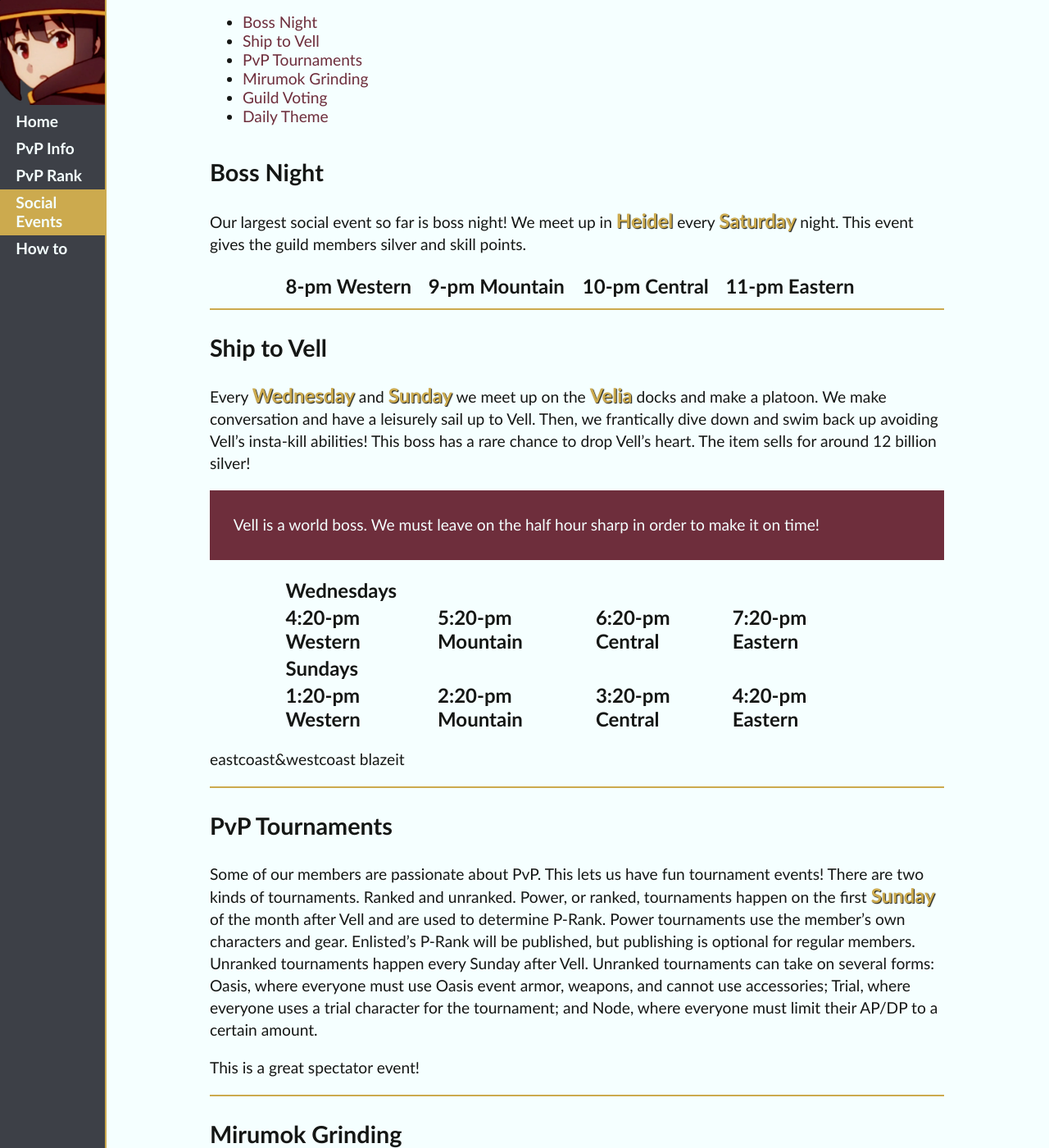
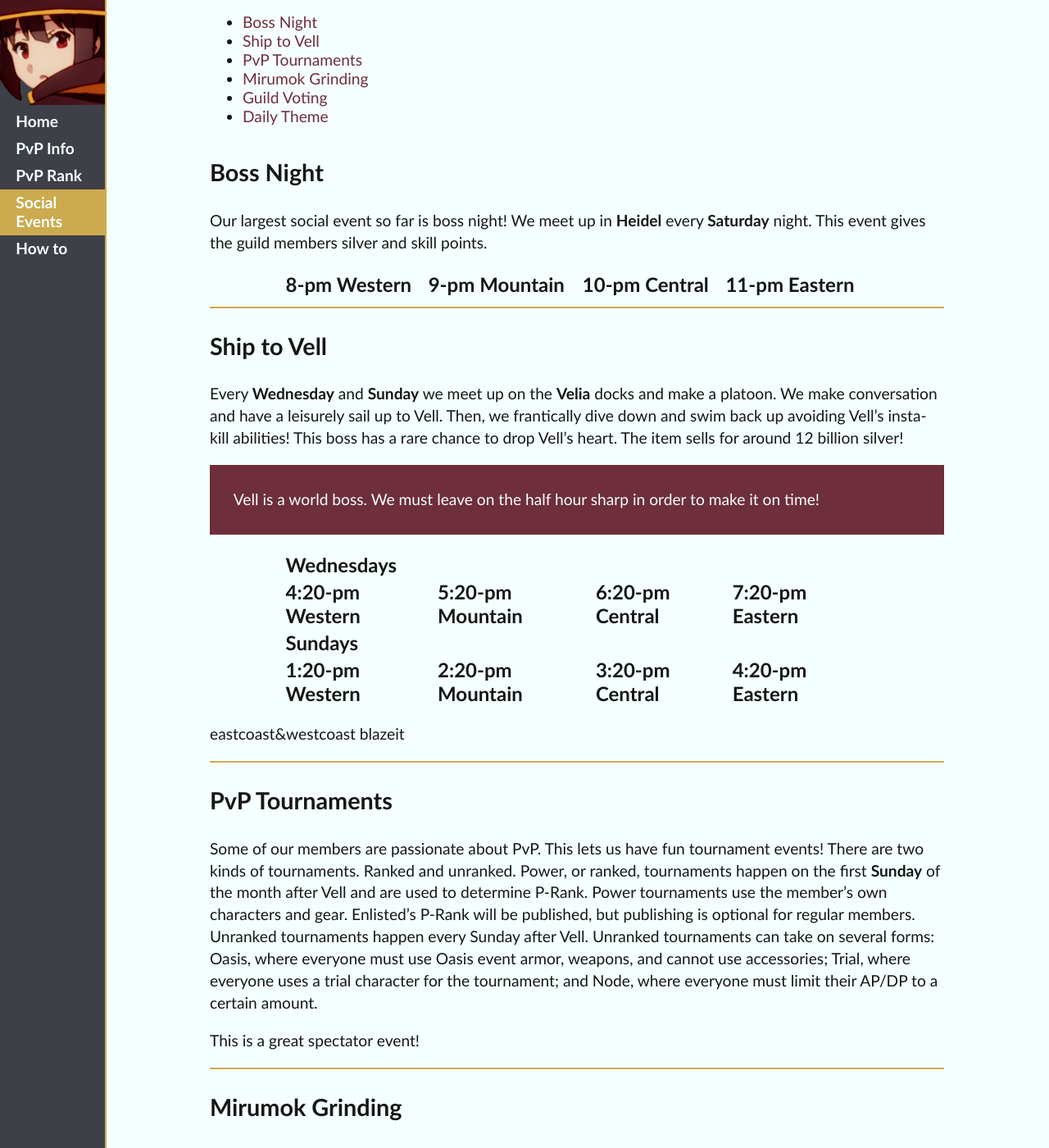
Before and after one commit to ideonella/ideonella.github.io, a Jekyll site: the page built from social.md, in a window 1280 px wide and 1400 px high, scrolled down 1222 px. Shown: the whole window at 82% size. Built offline with Jekyll 4.4.1, drawn with Linux system fonts in a browser that asks for light colours.

Commit message:
202104290014

```diff
--- a/_sass/main.scss
+++ b/_sass/main.scss
@@ -42,13 +42,6 @@ a:hover {
 }
 
 b {
-    font-size: $font-size-larger;
-    font-weight: bold;
-    color: $magic-gold;
-    text-shadow: 1px 1px 1px $magic-black;
-}
-
-strong {
     font-size: $font-size-larger;
     font-weight: bold;
     color: $magic-gold;
```
